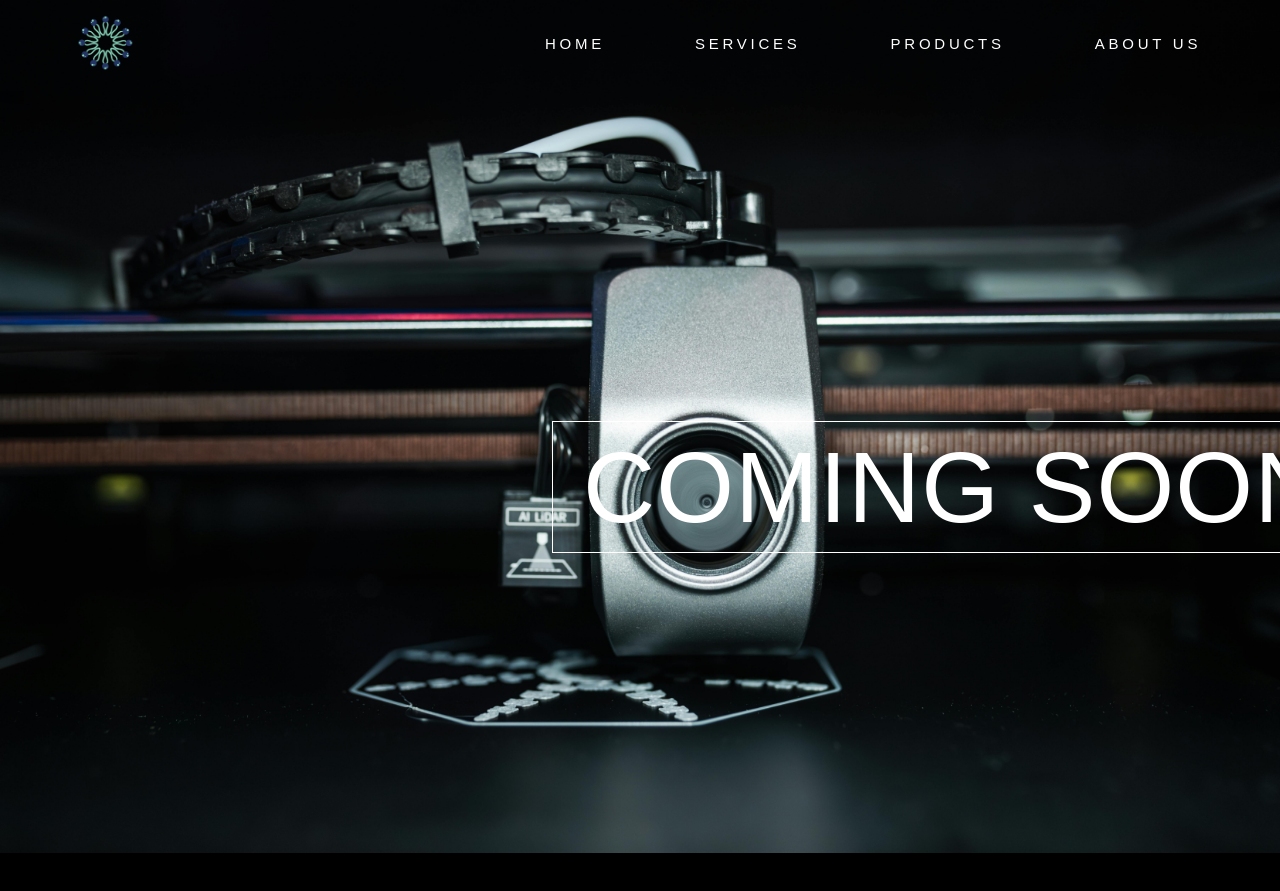
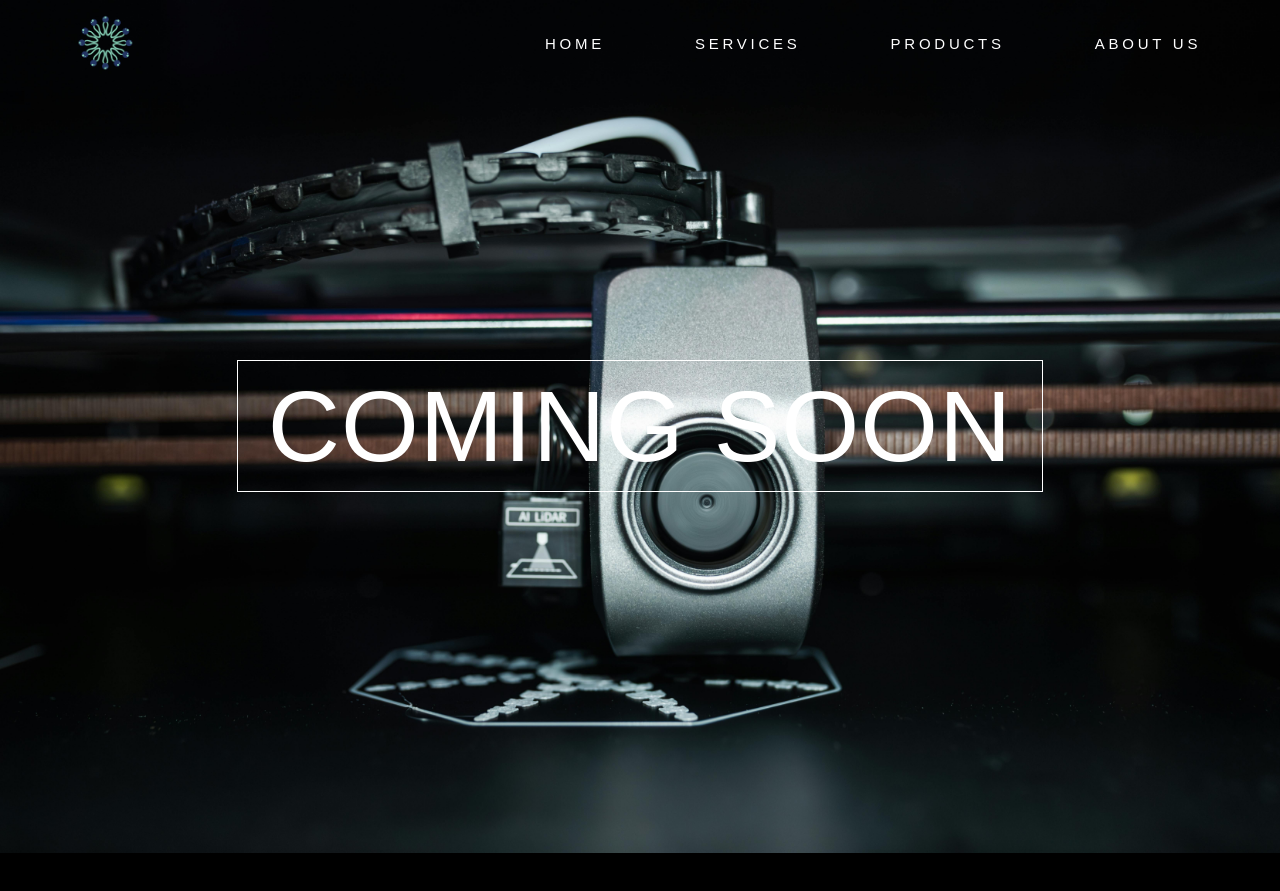
Before and after one commit to anuragsingh7746/etmn-frontend, a React (Vite) app: page / in a window 1280 px wide. Shown: the top 891 px of the page. Before the commit the page ends 853 px from the top, so only its background shows below. Built offline with nearby package versions, Linux system fonts and the light colour scheme.

Commit message:
fixed: centered the button across the screen.

```diff
--- a/src/components/Hero.jsx
+++ b/src/components/Hero.jsx
@@ -3,7 +3,7 @@ import '../css/Hero.css'
 const Hero = () => {
 
     return (
-        <section>
+        <section className='hero'>
             <button className="button test">COMING SOON</button>
             <img className="landing_image" src="images/dark-bg.jpg" />
         </section>
--- a/src/css/Hero.css
+++ b/src/css/Hero.css
@@ -1,3 +1,11 @@
+.hero{
+    top: 100px;
+    display: flex;
+    justify-content: center;
+    align-items: center;
+    height: 100vh;
+}
+
 .landing_image {
     position: absolute;
     width: 100%;
@@ -8,11 +16,8 @@
 }
 
 .test {
-    position: absolute;
-    top: ;
-    left: 552px;
-    top: 280px;
     font-size: 100px;
     font-weight: 2;
     margin: 0px;
+    top: -65px;
 }
```
